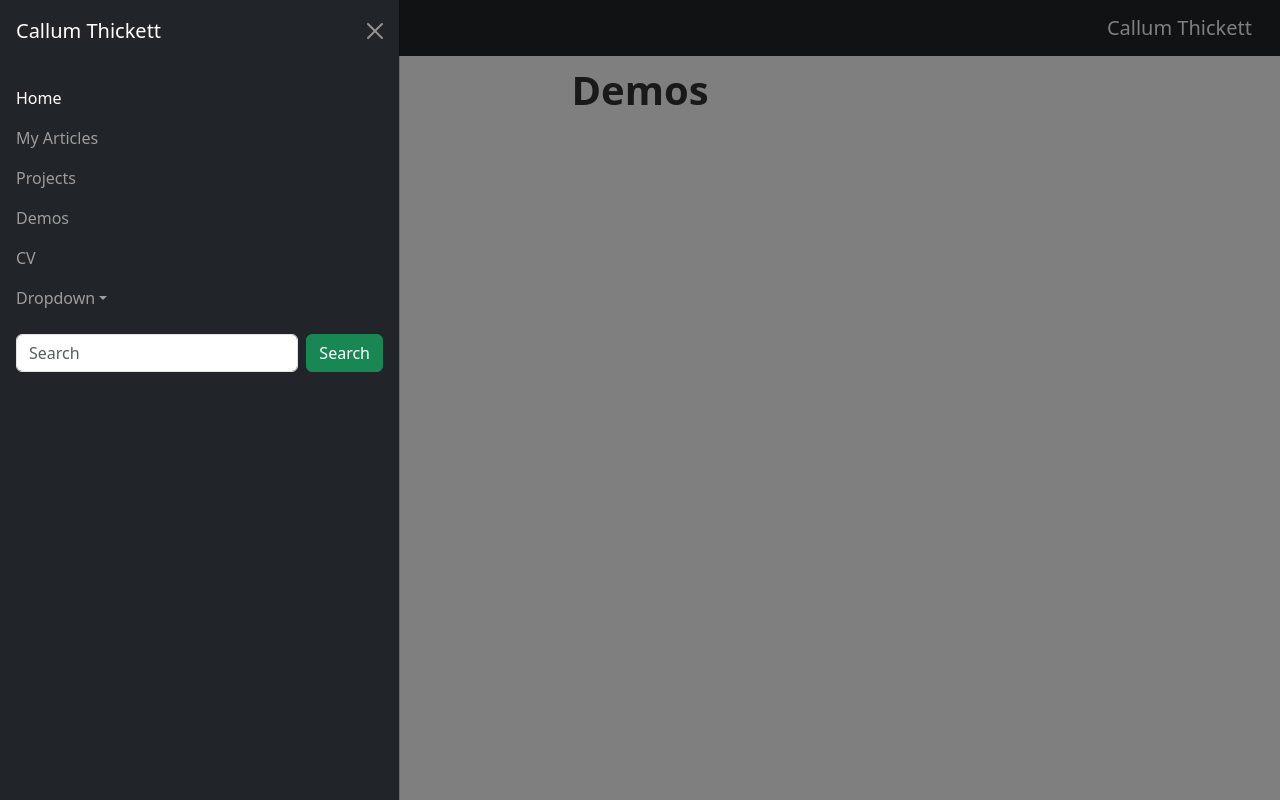
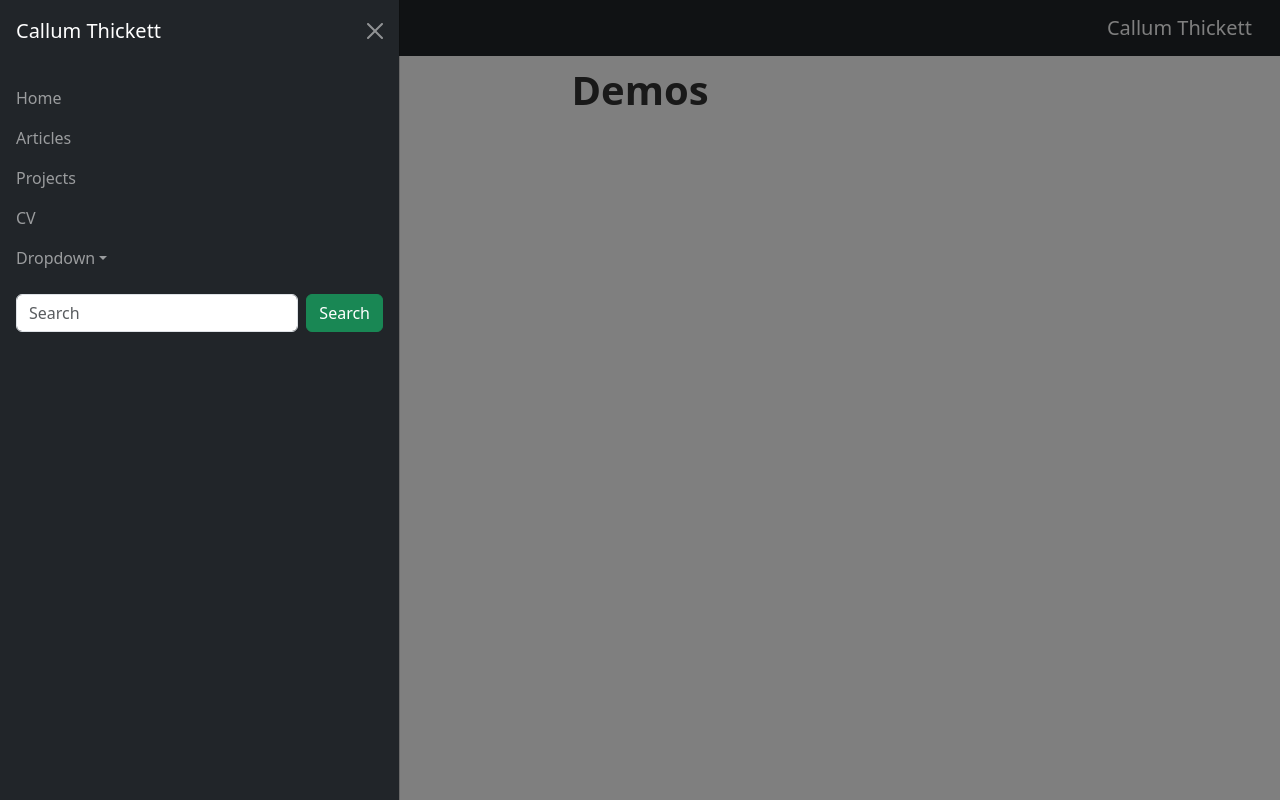
Before and after one commit to thickett/Portfolio_website, a React (Vite) app: page /Demos in a window 1280 px wide. Both pictures are taken after a click on the button "Toggle navigation". Built offline with nearby package versions, Linux system fonts and the light colour scheme.

Commit message:
re-factor: dynamically render  pages added to nav

```diff
--- a/src/App.tsx
+++ b/src/App.tsx
@@ -1,19 +1,19 @@
 import { BrowserRouter as Router, Route, Routes } from "react-router-dom";
 import HomePage from "./components/homePage";
-import Articles from "./components/Articles";
-import Projects from "./components/Projects";
-import Demos from "./components/Demos";
-import CVPage from "./components/CV";
+import ArticlesPage from "./components/articlesPage";
+import ProjectsPage from "./components/projectsPage";
+import DemosPage from "./components/demosPage";
+import CvPage from "./components/cvPage";
 
 function App() {
   return (
     <Router>
       <Routes>
         <Route path="/" element={<HomePage />} />
-        <Route path="/Articles" element={<Articles />} />
-        <Route path="/Projects" element={<Projects />} />
-        <Route path="/Demos" element={<Demos />} />
-        <Route path="/CV" element={<CVPage />}></Route>
+        <Route path="/Articles" element={<ArticlesPage />} />
+        <Route path="/Projects" element={<ProjectsPage />} />
+        <Route path="/Demos" element={<DemosPage />} />
+        <Route path="/CV" element={<CvPage />}></Route>
       </Routes>
     </Router>
   );
--- a/src/components/Demos.tsx
+++ /dev/null
@@ -1,6 +0,0 @@
-import GenericLayout from "./GenericLayout";
-
-function Demos() {
-  return <GenericLayout pageTitle="Demos">{}</GenericLayout>;
-}
-export default Demos;
--- a/src/components/HiddenNavBar.tsx
+++ b/src/components/HiddenNavBar.tsx
@@ -1,3 +1,12 @@
+/*Navigation array - add to this to create new pages. */
+
+const navItems = [
+  { name: "Home", path: "/" },
+  { name: "Articles", path: "/Articles" },
+  { name: "Projects", path: "/Projects" },
+  { name: "CV", path: "/CV" },
+];
+
 function HiddenNavBar() {
   return (
     <nav className="navbar navbar-dark bg-dark fixed-top">
@@ -35,31 +44,13 @@ function HiddenNavBar() {
           </div>
           <div className="offcanvas-body">
             <ul className="navbar-nav justify-content-end flex-grow-1 pe-3">
-              <li className="nav-item">
-                <a className="nav-link active" aria-current="page" href="/">
-                  Home
-                </a>
-              </li>
-              <li className="nav-item">
-                <a className="nav-link" href="/Articles">
-                  My Articles
-                </a>
-              </li>
-              <li className="nav-item">
-                <a className="nav-link" href="/Projects">
-                  Projects
-                </a>
-              </li>
-              <li className="nav-item">
-                <a className="nav-link" href="/Demos">
-                  Demos
-                </a>
-                <li className="nav-item">
-                  <a className="nav-link" href="/CV">
-                    CV
+              {navItems.map((item) => (
+                <li className="nav-item" key={item.name}>
+                  <a className="nav-link" aria-current="page" href={item.path}>
+                    {item.name}
                   </a>
                 </li>
-              </li>
+              ))}
               <li className="nav-item dropdown">
                 <a
                   className="nav-link dropdown-toggle"
```
